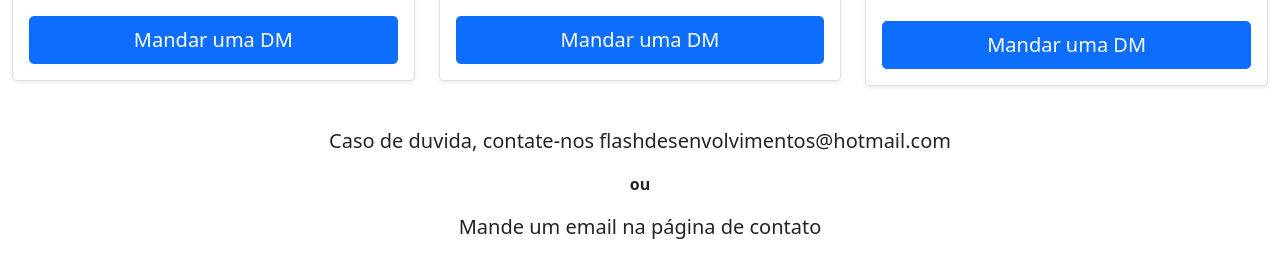
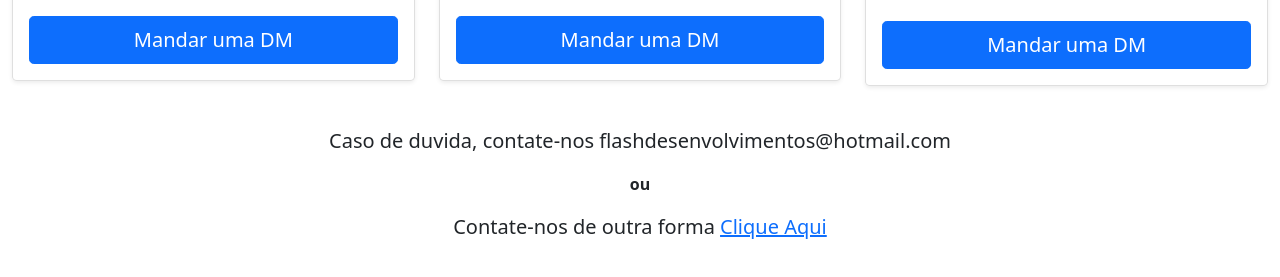
Before and after one commit to flashdesenvolvimentos/portifolio, a plain HTML site: page subpaginas/nossojob.html in a window 1280 px wide. Shown: the part 457-734 px from the top of the page. Drawn offline with nearby package versions, Linux system fonts and the light colour scheme; files that its build step writes are made by us from their sources.

Commit message:
Mudando o "Nosso Jo"

```diff
--- a/subpaginas/nossojob.html
+++ b/subpaginas/nossojob.html
@@ -106,7 +106,7 @@
         <div align="center">
             <p class="lead" style="vertical-align: middle;">Caso de duvida, contate-nos <strong>flashdesenvolvimentos@hotmail.com</strong></p>
             <p><strong>ou</strong></p>
-            <p class="lead">Mande um email na página de contato</p>
+            <p class="lead">Contate-nos de outra forma <a href="./contato.html"><strong>Clique Aqui</strong></a></p>
         </div>
     </main>
 </body>
```
